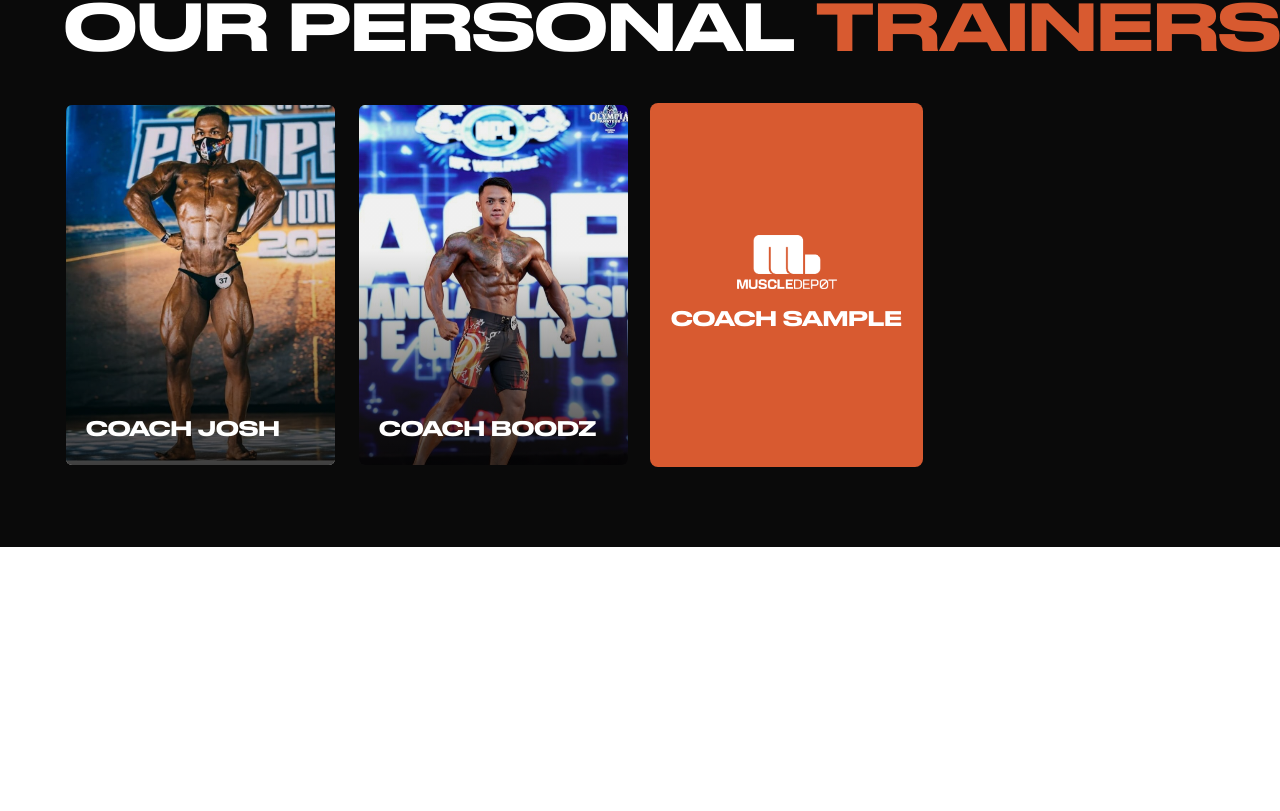
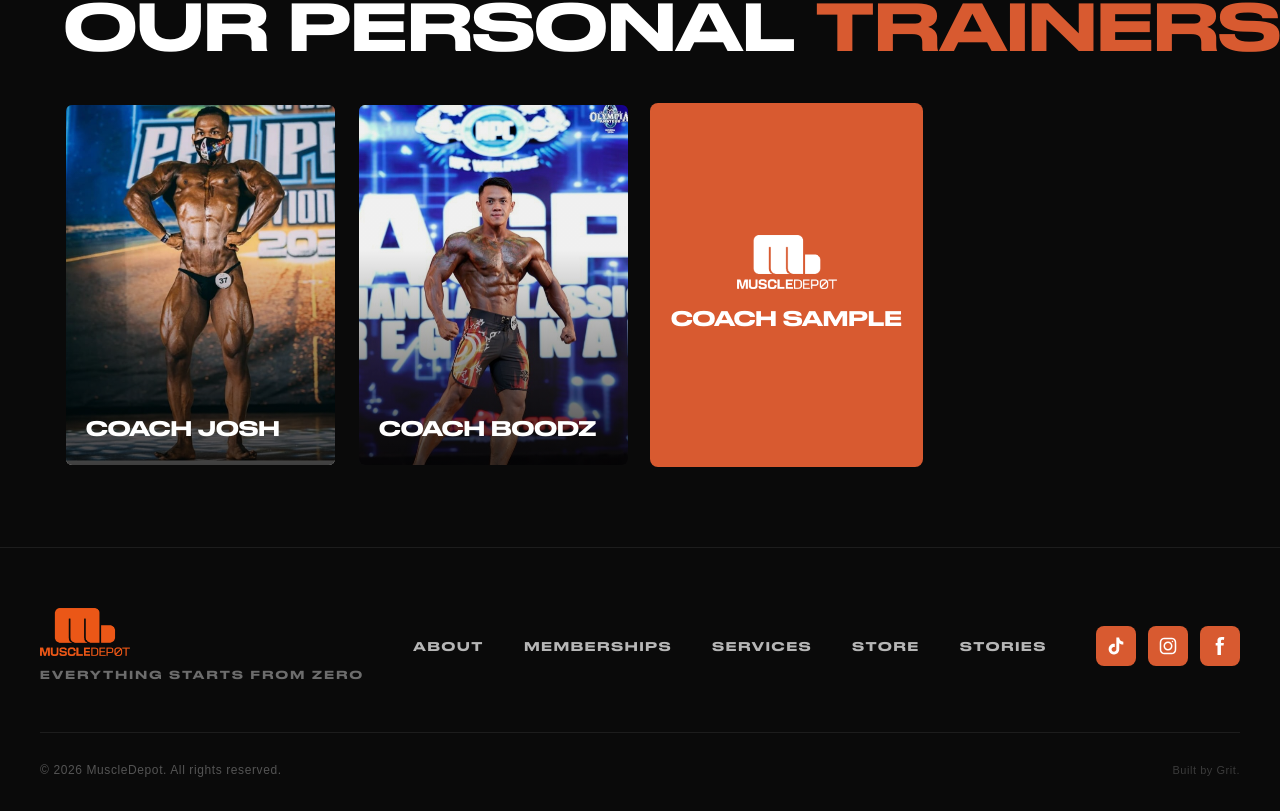
Before and after one commit to kdnatividad/muscledep0t, a Next.js app: page / in a window 1280 px wide. Shown: the part 2429-3240 px from the top of the page. Before the commit the page ends 2976 px from the top, so only its background shows below. Built offline with nearby package versions, Linux system fonts and the light colour scheme.

Commit message:
Added footer, fix marquee bugs

```diff
--- a/app/page.tsx
+++ b/app/page.tsx
@@ -4,6 +4,7 @@ import MarqueeBanner from "@/components/MarqueeBanner";
 import Services from "@/components/Services";
 import About from "@/components/About";
 import Trainers from "@/components/Trainers";
+import Footer from "@/components/Footer";
 
 export default function Home() {
   return (
@@ -14,6 +15,7 @@ export default function Home() {
       <MarqueeBanner />
       <About />
       <Trainers />
+      <Footer />
     </>
   );
 }
--- /dev/null
+++ b/components/Footer.tsx
@@ -0,0 +1,79 @@
+"use client";
+
+import Image from "next/image";
+
+const drukText: React.CSSProperties = {
+  fontFamily: "var(--font-druktext), sans-serif",
+  fontWeight: 500,
+};
+
+const navLinks = ["About", "Memberships", "Services", "Store", "Stories"];
+
+export default function Footer() {
+  return (
+    <footer style={{ backgroundColor: "#0a0a0a", borderTop: "1px solid rgba(255,255,255,0.08)" }}>
+      <div style={{ maxWidth: "1600px", margin: "0 auto", padding: "60px 40px 32px" }}>
+
+        {/* Top row */}
+        <div className="flex flex-col md:flex-row items-start md:items-center justify-between gap-10 mb-12">
+
+          {/* Logo + tagline */}
+          <div className="flex flex-col gap-3">
+            <Image src="/md-orange.png" alt="MuscleDepot" width={90} height={90} style={{ width: "90px", height: "auto" }} />
+            <p style={{ ...drukText, color: "rgba(255,255,255,0.4)", fontSize: "11px", textTransform: "uppercase", letterSpacing: "0.2em" }}>
+              Everything Starts From Zero
+            </p>
+          </div>
+
+          {/* Nav links */}
+          <ul className="flex flex-wrap gap-6 md:gap-10">
+            {navLinks.map((link) => (
+              <li key={link}>
+                <a
+                  href="#"
+                  style={{ ...drukText, color: "rgba(255,255,255,0.7)", fontSize: "12px", textTransform: "uppercase", letterSpacing: "0.15em", textDecoration: "none" }}
+                  onMouseEnter={(e) => ((e.target as HTMLElement).style.color = "#D85A30")}
+                  onMouseLeave={(e) => ((e.target as HTMLElement).style.color = "rgba(255,255,255,0.7)")}
+                >
+                  {link}
+                </a>
+              </li>
+            ))}
+          </ul>
+
+          {/* Social icons */}
+          <div className="flex items-center gap-3">
+            {[
+              { src: "/tiktok-svgrepo-com.svg", label: "TikTok" },
+              { src: "/instagram-svgrepo-com (2).svg", label: "Instagram" },
+              { src: "/facebook-svgrepo-com.svg", label: "Facebook" },
+            ].map(({ src, label }) => (
+              <a
+                key={label}
+                href="#"
+                aria-label={label}
+                style={{ display: "flex", alignItems: "center", justifyContent: "center", width: "40px", height: "40px", borderRadius: "8px", backgroundColor: "#D85A30" }}
+              >
+                <img src={src} alt={label} width={18} height={18} style={{ filter: "brightness(0) invert(1)" }} />
+              </a>
+            ))}
+          </div>
+        </div>
+
+        {/* Divider */}
+        <div style={{ height: "1px", backgroundColor: "rgba(255,255,255,0.08)", marginBottom: "28px" }} />
+
+        {/* Bottom row */}
+        <div className="flex flex-col md:flex-row items-center justify-between gap-3">
+          <p style={{ color: "rgba(255,255,255,0.3)", fontSize: "12px", letterSpacing: "0.05em" }}>
+            © {new Date().getFullYear()} MuscleDepot. All rights reserved.
+          </p>
+          <p style={{ color: "rgba(255,255,255,0.2)", fontSize: "11px", letterSpacing: "0.05em" }}>
+            Built by Grit.
+          </p>
+        </div>
+
+      </div>
+    </footer>
+  );
+}
--- a/components/MarqueeBanner.tsx
+++ b/components/MarqueeBanner.tsx
@@ -13,9 +13,9 @@ function MarqueeItem() {
   return (
     <span style={{ display: "inline-flex", alignItems: "center", gap: "2rem", paddingRight: "2rem" }}>
       <span style={textStyle}>MUSCLE DEPOT.</span>
-      <img src="/md-white.png" alt="" style={{ height: "clamp(20px, 3vw, 44px)", width: "auto", display: "inline-block" }} />
+      <img src="/md-white.png" alt="" style={{ height: "36px", width: "36px", objectFit: "contain", flexShrink: 0 }} />
       <span style={textStyle}>BE THE BEST VERSION YOU COULD EVER BE</span>
-      <img src="/md-white.png" alt="" style={{ height: "clamp(20px, 3vw, 44px)", width: "auto", display: "inline-block" }} />
+      <img src="/md-white.png" alt="" style={{ height: "36px", width: "36px", objectFit: "contain", flexShrink: 0 }} />
     </span>
   );
 }
```
